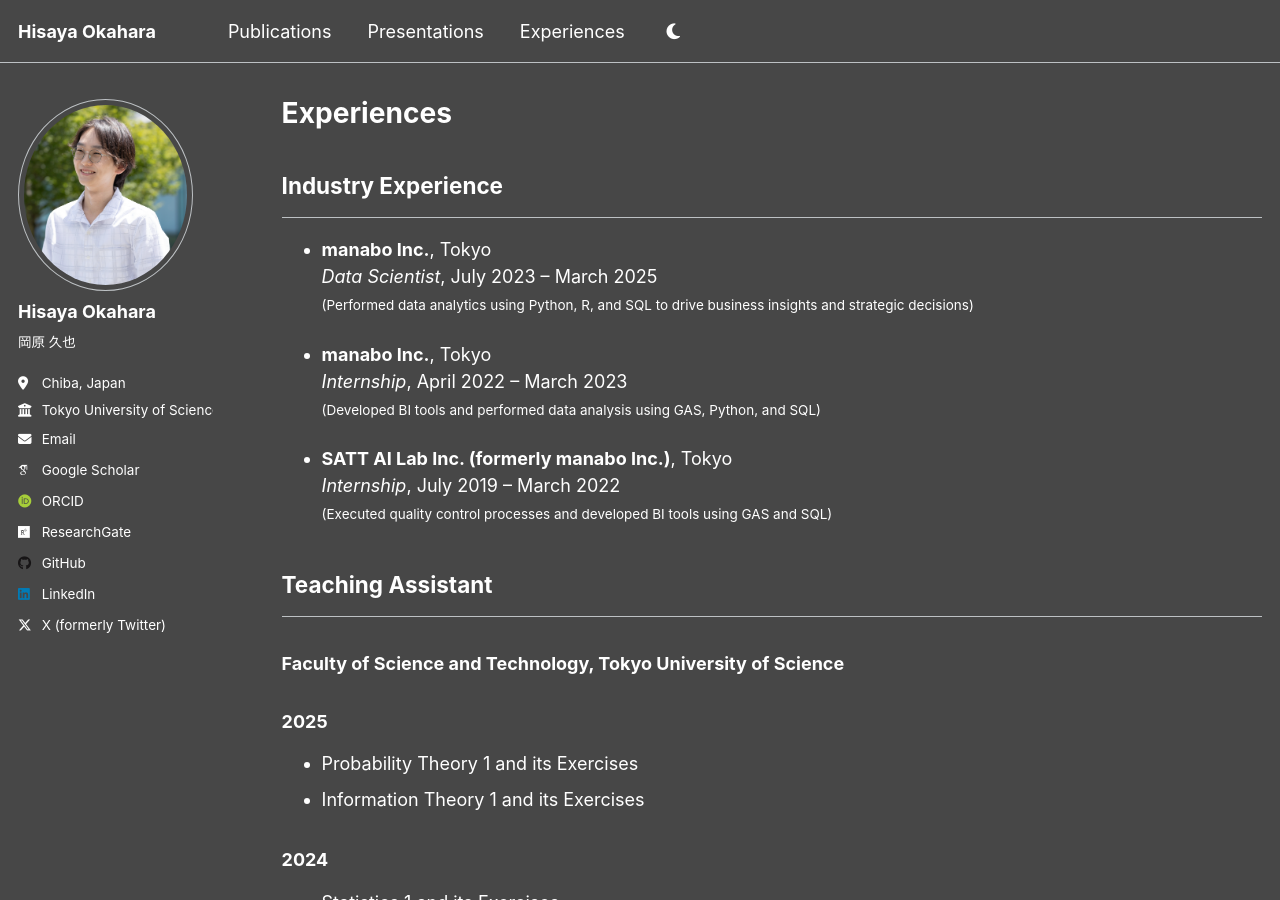
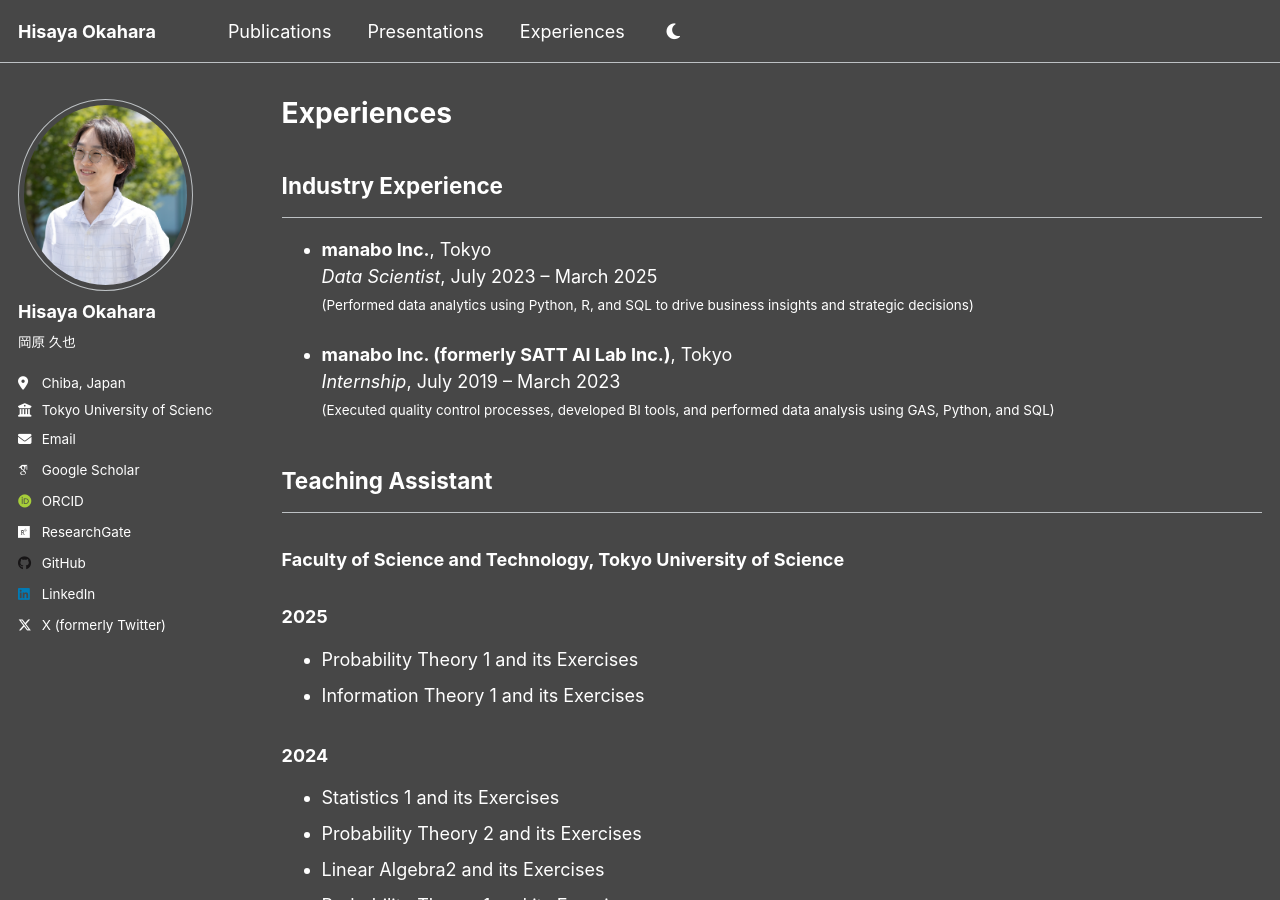
Before and after one commit to h-okahara/h-okahara.github.io, a Jekyll site: the page built from _pages/experiences.md, in a window 1280 px wide and 900 px high. Built offline with Jekyll 4.4.1, drawn with Linux system fonts in a browser that asks for light colours; some web fonts are replaced.

Commit message:
Update experiences.md

```diff
--- a/_pages/experiences.md
+++ b/_pages/experiences.md
@@ -12,13 +12,9 @@ author_profile: true
   *Data Scientist*, July 2023 – March 2025
   <small> (Performed data analytics using Python, R, and SQL to drive business insights and strategic decisions) </small>
 
-- **manabo Inc.**, Tokyo
-  *Internship*, April 2022 – March 2023
-  <small> (Developed BI tools and performed data analysis using GAS, Python, and SQL) </small>
-
-- **SATT AI Lab Inc. (formerly manabo Inc.)**, Tokyo
-  *Internship*, July 2019 – March 2022
-  <small> (Executed quality control processes and developed BI tools using GAS and SQL) </small>
+- **manabo Inc. (formerly SATT AI Lab Inc.)**, Tokyo
+  *Internship*, July 2019 – March 2023
+  <small> (Executed quality control processes, developed BI tools, and performed data analysis using GAS, Python, and SQL) </small>
 
 
 ## Teaching Assistant
```
